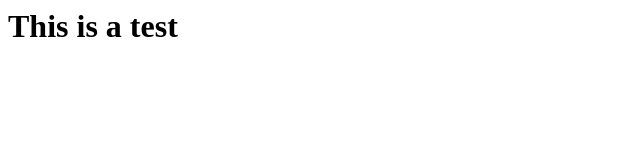
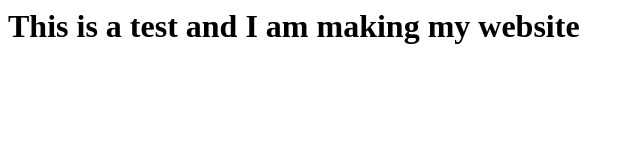
Before and after one commit to ketaniaaa/personalsite, a plain HTML site: page index.html in a window 1280 px wide. Shown: the whole page, without its empty margins (0-640 px from the left). Drawn offline with Linux system fonts and the light colour scheme.

Commit message:
Update index.html

```diff
--- a/index.html
+++ b/index.html
@@ -4,7 +4,7 @@
   </title>
 
 
-    <h1> This is a test </h1>
+    <h1> This is a test and I am making my website</h1>
 
 
 
```
